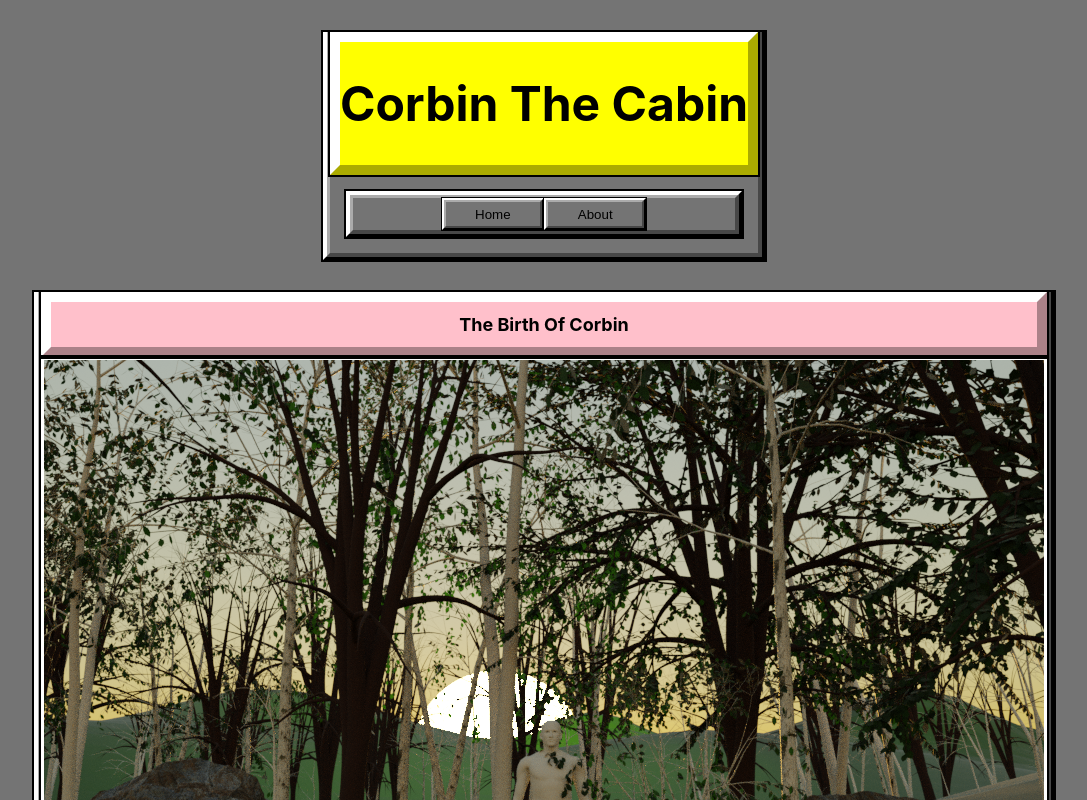
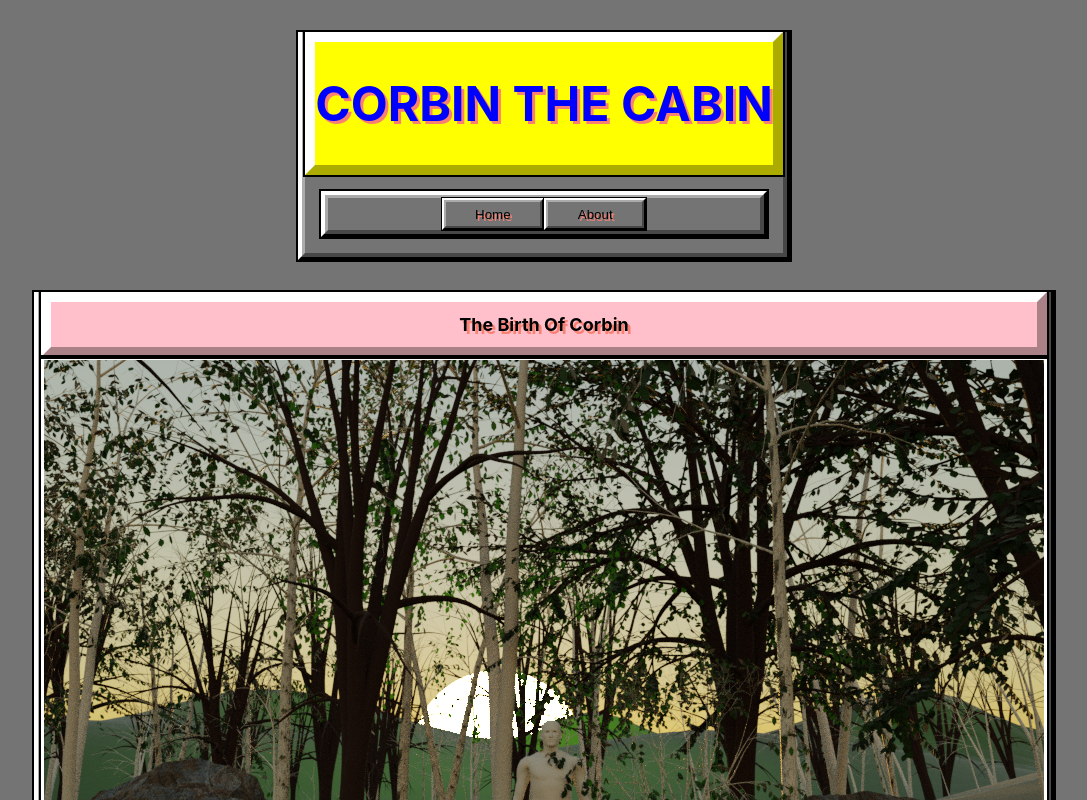
Before and after one commit to CoffeeJitterz/Corbin_The_Cabin, a React (Create React App) app in the folder corbin_the_cabin/: page / in a window 1280 px wide. Shown: the top 800 px of the page, without its empty margins (96-1183 px from the left). Built offline with nearby package versions, Linux system fonts and the light colour scheme.

Commit message:
Css and style tinkering on card

```diff
--- a/corbin_the_cabin/src/App.css
+++ b/corbin_the_cabin/src/App.css
@@ -30,6 +30,7 @@ border: 10px outset;
 border-top-color:rgb(255, 255, 255);
 border-left-color: rgb(255, 255, 255);
 outline: 2px solid black;
+text-shadow: 3px 3px salmon;
 
 }
 .card{
@@ -75,6 +76,7 @@ img {
   border-bottom-color: rgb(71, 71, 71);
   outline: 1px solid black;
   background-color: rgb(116, 116, 116);
+  text-shadow: 2px 2px salmon;
 }
 
 .btn:hover {
--- a/corbin_the_cabin/src/components/Header.jsx
+++ b/corbin_the_cabin/src/components/Header.jsx
@@ -5,7 +5,12 @@ import Button from './shared/Button'
 
 function Header() {
   return (
-    <Card title={true} text='Corbin The Cabin' color='yellow' size='xxx-large'>
+    <Card title={true}
+          text='CORBIN THE CABIN'
+          color='yellow'
+          size='xxx-large'
+          fontColor='blue'
+          >
       <div className='header_container'>
         <Card>
         <NavLink to='/'  exact activeClassName="current" style={{textDecoration: 'none', color: 'black'}}><Button>Home</Button></NavLink>
--- a/corbin_the_cabin/src/components/shared/Card.jsx
+++ b/corbin_the_cabin/src/components/shared/Card.jsx
@@ -1,6 +1,6 @@
 import Proptypes from 'prop-types'
 
-function Card({children, title, color, text, size}) {
+function Card({children, title, color, text, size, fontColor}) {
 
   if(!title){
     return (
@@ -17,6 +17,7 @@ function Card({children, title, color, text, size}) {
                 borderColor: color,
                 borderTopColor:'rgb(255, 255, 255)',
                 borderLeftColor: 'rgb(255, 255, 255)',
+                color: fontColor,
                      }}>
          <h1 style={{
           fontSize: size,
```
